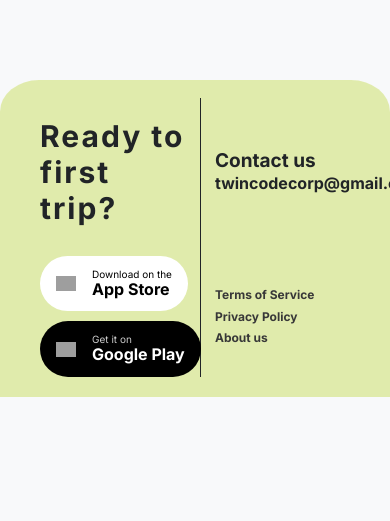
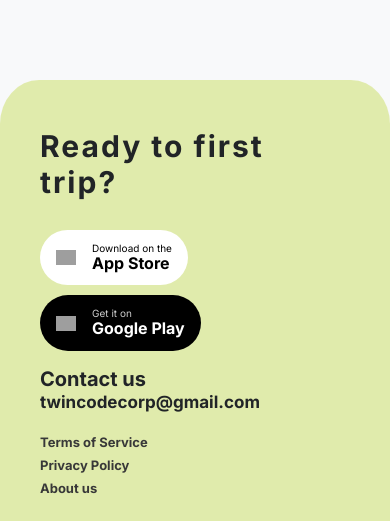
Before and after one commit to krzysztofgrabczynski/TravelBalance, a Django app: template backend/web/templates/index.html in a window 390 px wide; the page is wider, and only the part inside the window is pictured. Shown: the part 5306-5827 px from the top of that part. Before the commit the page ends 5703 px from the top of that part, so only its background shows below. Run offline with Django 5.2, Linux system fonts and the light colour scheme; the template is opened without the code that fills it, so the values that code supplies are empty; grey boxes are pictures that could not be loaded.

Commit message:
Change footer flex-direction to column for mobile

```diff
--- a/backend/web/static/css/footer.css
+++ b/backend/web/static/css/footer.css
@@ -8,12 +8,8 @@ footer{
 }
 
 footer .footer-container{
-    display: grid;
-    grid-template-columns: 47% 3% 50%;
-    grid-template-rows: auto auto;
-    grid-template-areas:
-        "text divider contact-us"
-        "download-buttons divider privacy-policy";
+    display: flex;
+    flex-direction: column;
     padding: 18px 40px 20px 40px;
     gap: 10px;
     max-width: 1200px;
@@ -26,23 +22,13 @@ footer .text{
 }
 
 footer .text h1{
-    display: grid;
     color: var(--primary-font-color);
     font-size: 30px;
     font-weight: bold;
     letter-spacing: 2px;
 }
 
-footer .divider{
-    grid-area: divider;
-    width: 1px;
-    background-color: var(--primary-font-color);
-    align-self: stretch;
-    justify-self: center;
-}
-
 footer .download-buttons{
-    grid-area: download-buttons;
     display: flex;
     flex-direction: column;
     justify-content: center;
@@ -50,32 +36,30 @@ footer .download-buttons{
 }
 
 footer .contact-us{
-    grid-area: contact-us;
-    align-self: center;
+    align-self: start;
     line-height: 0.5;
 }
 
 footer .contact-us h1{
-    font-size: 19px;
+    font-size: 20px;
     font-weight: bold;
     color: var(--primary-font-color);
 }
 
 footer .contact-us h2{
-    font-size: 16px;
+    font-size: 17px;
     color: var(--primary-font-color);
 }
 
 footer .privacy-policy{
-    grid-area: privacy-policy;
     display: flex;
     flex-direction: column;
-    align-self: center;
+    align-self: start;
     line-height: 1.8;
 }
 
 footer .privacy-policy a{
-    font-size: 12px;
+    font-size: 13px;
     font-weight: 600;
     color: var(--secondary-font-color);
     text-decoration: none;
--- a/backend/web/templates/index.html
+++ b/backend/web/templates/index.html
@@ -227,15 +227,9 @@
 
         <footer>
             <div class="footer-container">
+                <div class="divider"></div>
                 <div class="text">
                     <h1>Ready to first trip?</h1>
-                </div>
-
-                <div class="divider"></div>
-
-                <div class="contact-us">
-                    <h1>Contact us</h1>
-                    <h2>twincodecorp@gmail.com</h2>
                 </div>
 
                 <div class="download-buttons">
@@ -253,6 +247,11 @@
                             <strong>Google Play</strong>
                         </div>
                     </a>
+                </div>
+
+                <div class="contact-us">
+                    <h1>Contact us</h1>
+                    <h2>twincodecorp@gmail.com</h2>
                 </div>
 
                 <div class="privacy-policy">
```
Also changed, not shown: other parts of backend/web/static/css/footer.css (+36 -1 lines).
